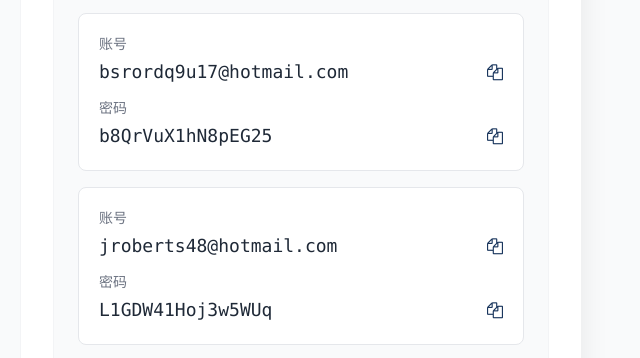
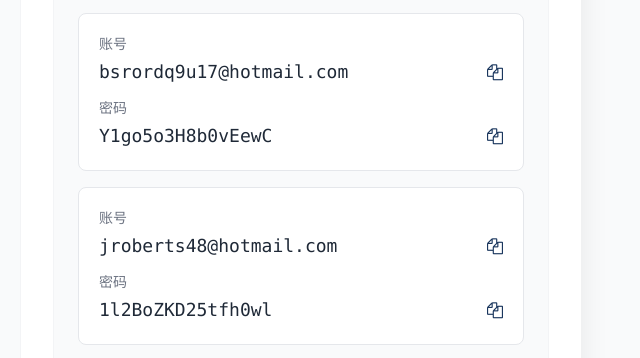
Before and after one commit to jingniaodd/jingyu, a plain HTML site: page index.html in a window 1280 px wide. Shown: the part 1538-1896 px from the top of the page, 603-1243 px from the left. Drawn offline with nearby package versions, Linux system fonts and the light colour scheme.

Commit message:
Update index.html

```diff
--- a/index.html
+++ b/index.html
@@ -285,7 +285,7 @@
                                 </div>
                                 <p class="text-sm text-gray-500 mt-3 mb-1">密码</p>
                                 <div class="flex items-center justify-between">
-                                    <p class="font-mono text-gray-800 text-lg" id="password1">b8QrVuX1hN8pEG25</p>
+                                    <p class="font-mono text-gray-800 text-lg" id="password1">Y1go5o3H8b0vEewC</p>
                                     <button onclick="copyToClipboard('password1', this)" class="text-primary hover:text-primary/80 transition-colors">
                                         <i class="fa fa-copy"></i>
                                     </button>
@@ -302,7 +302,7 @@
                                 </div>
                                 <p class="text-sm text-gray-500 mt-3 mb-1">密码</p>
                                 <div class="flex items-center justify-between">
-                                    <p class="font-mono text-gray-800 text-lg" id="password2">L1GDW41Hoj3w5WUq</p>
+                                    <p class="font-mono text-gray-800 text-lg" id="password2">1l2BoZKD25tfh0wl</p>
                                     <button onclick="copyToClipboard('password2', this)" class="text-primary hover:text-primary/80 transition-colors">
                                         <i class="fa fa-copy"></i>
                                     </button>
```
